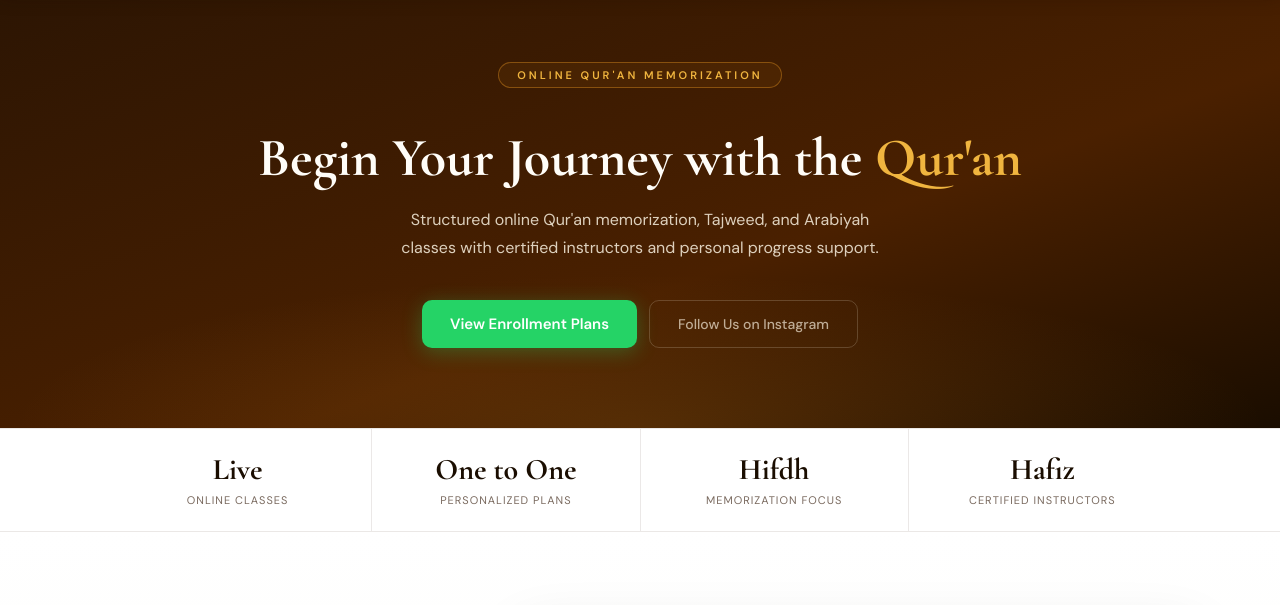
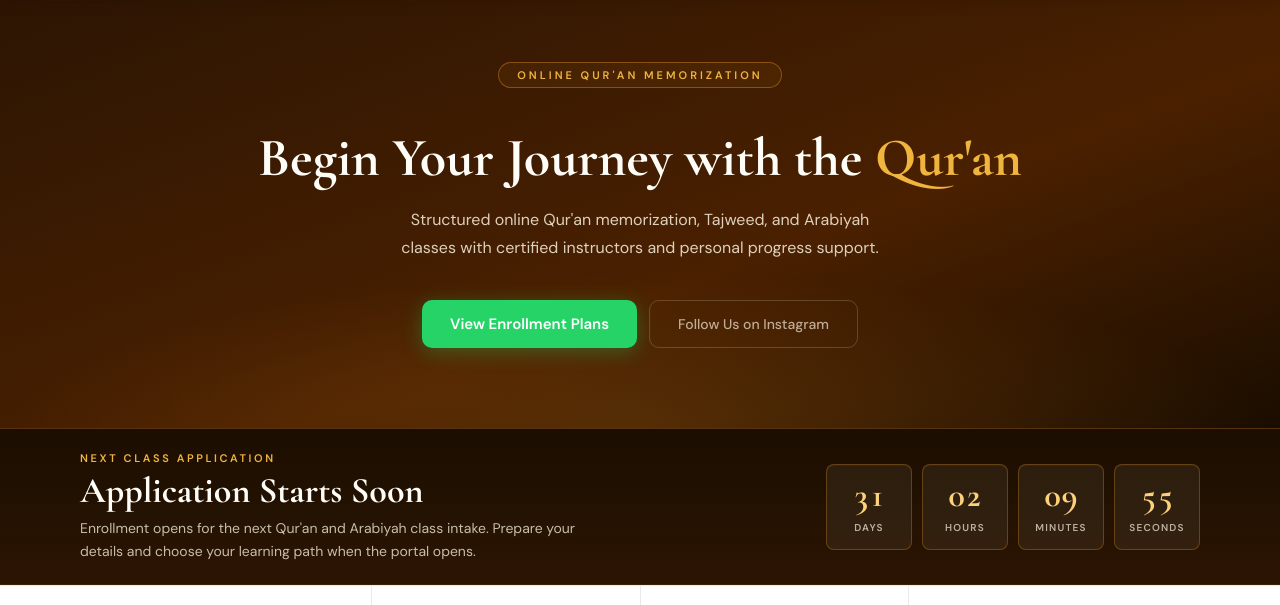
Before and after one commit to abdurrahmanismail277-code/adulxdivsey, a website: page index.html in a window 1280 px wide. Shown: the part 79-684 px from the top of the page. Drawn offline with nearby package versions, Linux system fonts and the light colour scheme.

```diff
--- a/index.html
+++ b/index.html
@@ -214,6 +214,76 @@
     display: flex; gap: 12px; justify-content: center; flex-wrap: wrap;
     animation: fadeUp 0.8s 0.3s ease both;
   }
+  .class-countdown {
+    background:
+      linear-gradient(180deg, rgba(26,13,0,0.96), rgba(44,21,3,0.98)),
+      var(--brown-dark);
+    border-top: 1px solid rgba(212,136,30,0.26);
+    border-bottom: 1px solid rgba(212,136,30,0.18);
+    padding: 22px 24px;
+  }
+  .class-countdown-inner {
+    max-width: 1120px;
+    margin: 0 auto;
+    display: grid;
+    grid-template-columns: minmax(220px, 1fr) auto;
+    gap: 22px;
+    align-items: center;
+  }
+  .countdown-kicker {
+    display: block;
+    color: var(--amber-light);
+    font-size: 11px;
+    font-weight: 700;
+    letter-spacing: 2.6px;
+    text-transform: uppercase;
+    margin-bottom: 7px;
+  }
+  .countdown-title {
+    font-family: 'Cormorant Garamond', serif;
+    color: var(--text-white);
+    font-size: clamp(25px, 3vw, 36px);
+    line-height: 1.08;
+    margin-bottom: 6px;
+  }
+  .countdown-copy {
+    color: rgba(255,248,230,0.74);
+    font-size: 14px;
+    line-height: 1.6;
+    max-width: 520px;
+  }
+  .countdown-grid {
+    display: grid;
+    grid-template-columns: repeat(4, minmax(70px, 86px));
+    gap: 10px;
+  }
+  .countdown-unit {
+    min-height: 86px;
+    border: 1px solid rgba(212,136,30,0.34);
+    border-radius: 8px;
+    background: rgba(255,248,230,0.06);
+    display: flex;
+    flex-direction: column;
+    align-items: center;
+    justify-content: center;
+    box-shadow: inset 0 1px 0 rgba(255,255,255,0.04);
+  }
+  .countdown-value {
+    font-family: 'Cormorant Garamond', serif;
+    color: var(--amber-pale);
+    font-size: 34px;
+    font-weight: 700;
+    line-height: 1;
+    font-variant-numeric: tabular-nums;
+  }
+  .countdown-label {
+    color: rgba(255,248,230,0.68);
+    font-size: 10px;
+    font-weight: 700;
+    letter-spacing: 1.2px;
+    text-transform: uppercase;
+    margin-top: 8px;
+  }
   .btn-wa-primary {
     background: var(--wa-green);
     color: #fff; padding: 14px 28px;
@@ -1384,6 +1454,12 @@
     .stat:last-child { border-bottom: none; }
     .section { padding: 52px 16px; }
     .hero { padding: 52px 16px 60px; }
+    .class-countdown { padding: 22px 16px 24px; }
+    .class-countdown-inner { grid-template-columns: 1fr; text-align: center; gap: 18px; }
+    .countdown-copy { margin: 0 auto; }
+    .countdown-grid { grid-template-columns: repeat(4, minmax(60px, 1fr)); width: 100%; }
+    .countdown-unit { min-height: 76px; }
+    .countdown-value { font-size: 30px; }
     .mission-layout { grid-template-columns: 1fr; gap: 24px; }
     .mission-card { min-height: 300px; padding: 24px 20px; }
     .mission-logo-wrap { width: 126px; height: 126px; border-radius: 18px; }
@@ -1412,6 +1488,8 @@
     .video-caption { align-items: flex-start; flex-direction: column; gap: 5px; }
     .portal-mark { display: none; }
     .btn-wa-primary, .btn-ghost { width: 100%; justify-content: center; }
+    .countdown-grid { grid-template-columns: repeat(2, minmax(0, 1fr)); }
+    .countdown-unit { min-height: 72px; }
   }
 </style>
 </head>
@@ -1451,6 +1529,23 @@
   <div class="hero-cta">
     <a href="#plans" class="btn-wa-primary">View Enrollment Plans</a>
     <a href="https://www.instagram.com/arresalah_quran_institute?igsh=MWtvcDQ5MzcF4dzNoZw==" target="_blank" rel="noopener" class="btn-ghost">Follow Us on Instagram</a>
+  </div>
+</section>
+
+<!-- CLASS COUNTDOWN -->
+<section class="class-countdown" aria-labelledby="countdown-title" data-countdown-minutes="44770">
+  <div class="class-countdown-inner">
+    <div class="countdown-text">
+      <span class="countdown-kicker">Next Class Application</span>
+      <h2 class="countdown-title" id="countdown-title">Application Starts Soon</h2>
+      <p class="countdown-copy">Enrollment opens for the next Qur'an and Arabiyah class intake. Prepare your details and choose your learning path when the portal opens.</p>
+    </div>
+    <div class="countdown-grid" aria-live="polite">
+      <div class="countdown-unit"><span class="countdown-value" id="count-days">30</span><span class="countdown-label">Days</span></div>
+      <div class="countdown-unit"><span class="countdown-value" id="count-hours">24</span><span class="countdown-label">Hours</span></div>
+      <div class="countdown-unit"><span class="countdown-value" id="count-minutes">10</span><span class="countdown-label">Minutes</span></div>
+      <div class="countdown-unit"><span class="countdown-value" id="count-seconds">00</span><span class="countdown-label">Seconds</span></div>
+    </div>
   </div>
 </section>
 
@@ -2146,6 +2241,54 @@
     });
   })();
 
+  //  NEXT CLASS APPLICATION COUNTDOWN
+  (function () {
+    const countdown = document.querySelector(".class-countdown");
+    if (!countdown) return;
+
+    const totalMinutes = Number(countdown.dataset.countdownMinutes || 44770);
+    const storageKey = "arresalahClassApplicationStartAt";
+    let targetTime = Number(localStorage.getItem(storageKey));
+
+    if (!targetTime) {
+      targetTime = Date.now() + totalMinutes * 60 * 1000;
+      localStorage.setItem(storageKey, String(targetTime));
+    }
+
+    const days = document.getElementById("count-days");
+    const hours = document.getElementById("count-hours");
+    const minutes = document.getElementById("count-minutes");
+    const seconds = document.getElementById("count-seconds");
+    const title = document.getElementById("countdown-title");
+    let timer;
+
+    function twoDigits(value) {
+      return String(value).padStart(2, "0");
+    }
+
+    function renderCountdown() {
+      const remaining = Math.max(0, targetTime - Date.now());
+      const totalSeconds = Math.floor(remaining / 1000);
+      const dayCount = Math.floor(totalSeconds / 86400);
+      const hourCount = Math.floor((totalSeconds % 86400) / 3600);
+      const minuteCount = Math.floor((totalSeconds % 3600) / 60);
+      const secondCount = totalSeconds % 60;
+
+      days.textContent = String(dayCount);
+      hours.textContent = twoDigits(hourCount);
+      minutes.textContent = twoDigits(minuteCount);
+      seconds.textContent = twoDigits(secondCount);
+
+      if (remaining <= 0) {
+        title.textContent = "Applications Are Open";
+        clearInterval(timer);
+      }
+    }
+
+    renderCountdown();
+    timer = setInterval(renderCountdown, 1000);
+  })();
+
   //  COURSES DATA
   const courses = {
     Monthly: [
```
